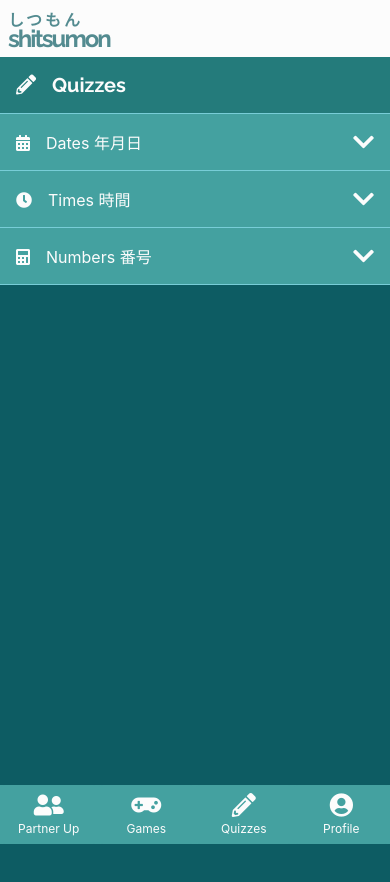
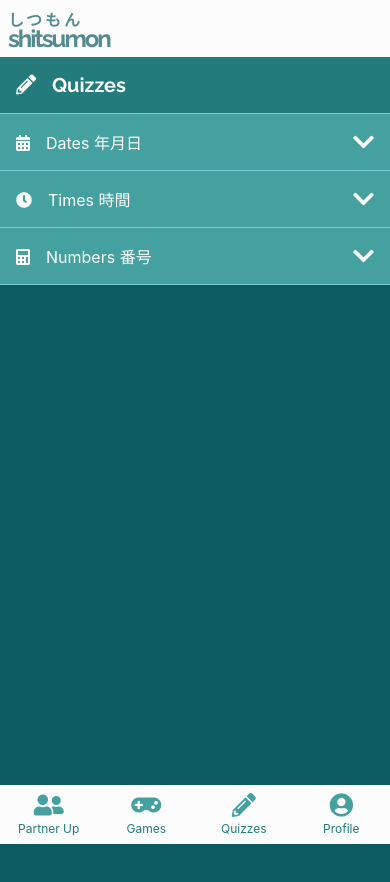
Before and after one commit to MohammedOmar94/shitsumon-web, a React (Create React App) app: page /topics in a window 390 px wide. Shown: the top 882 px of the page. Built offline with nearby package versions, Linux system fonts and the light colour scheme.

Commit message:
Changed theme of mobile navlinks

```diff
--- a/src/components/UI/NavLinks/NavLink/NavLink.module.scss
+++ b/src/components/UI/NavLinks/NavLink/NavLink.module.scss
@@ -6,42 +6,29 @@
   justify-content: center;
   align-items: center;
   flex-wrap: wrap;
-  border-radius: 5px;
   padding: 8px 0;
   width: 100%;
-  background-color: $light-teal;
+  background-color: $light;
   transition: 300ms;
   text-decoration: none;
+  & p {
+    width: 100%;
+    text-align: center;
+    font-size: 12px;
+    color: $teal;
+    margin-top: 4px;
+    transition: 300ms;
+  }
+  & i {
+    color: $light-teal;
+    font-size: 24px;
+    transition: 300ms;
+  }
 }
 
 .NavLink:hover {
-  background-color: $lightest-teal;
-}
-
-.NavLink p {
-  width: 100%;
-  text-align: center;
-  font-size: 12px;
-  margin-top: 4px;
-}
-
-.NavLink i {
-  font-size: 24px;
-}
-
-
-@media only screen and (min-width: 768px) {
-  .NavLink {
-    font-size: 56px;
-  }
-
-  .NavLink:hover {
-    background-color: $lightest-teal;
-  }
-
-  .NavLink p {
-    width: 100%;
-    text-align: center;
-    font-size: 16px;
+  background-color: $light-teal;
+  & p, & i {
+    color: $light;
   }
 }
--- a/src/components/UI/NavLinks/NavLinks.module.scss
+++ b/src/components/UI/NavLinks/NavLinks.module.scss
@@ -5,7 +5,7 @@
   display: flex;
   position: fixed;
   bottom: 0;
-  background-color: $light-teal;
+  background-color: $light;
 }
 
 
```
